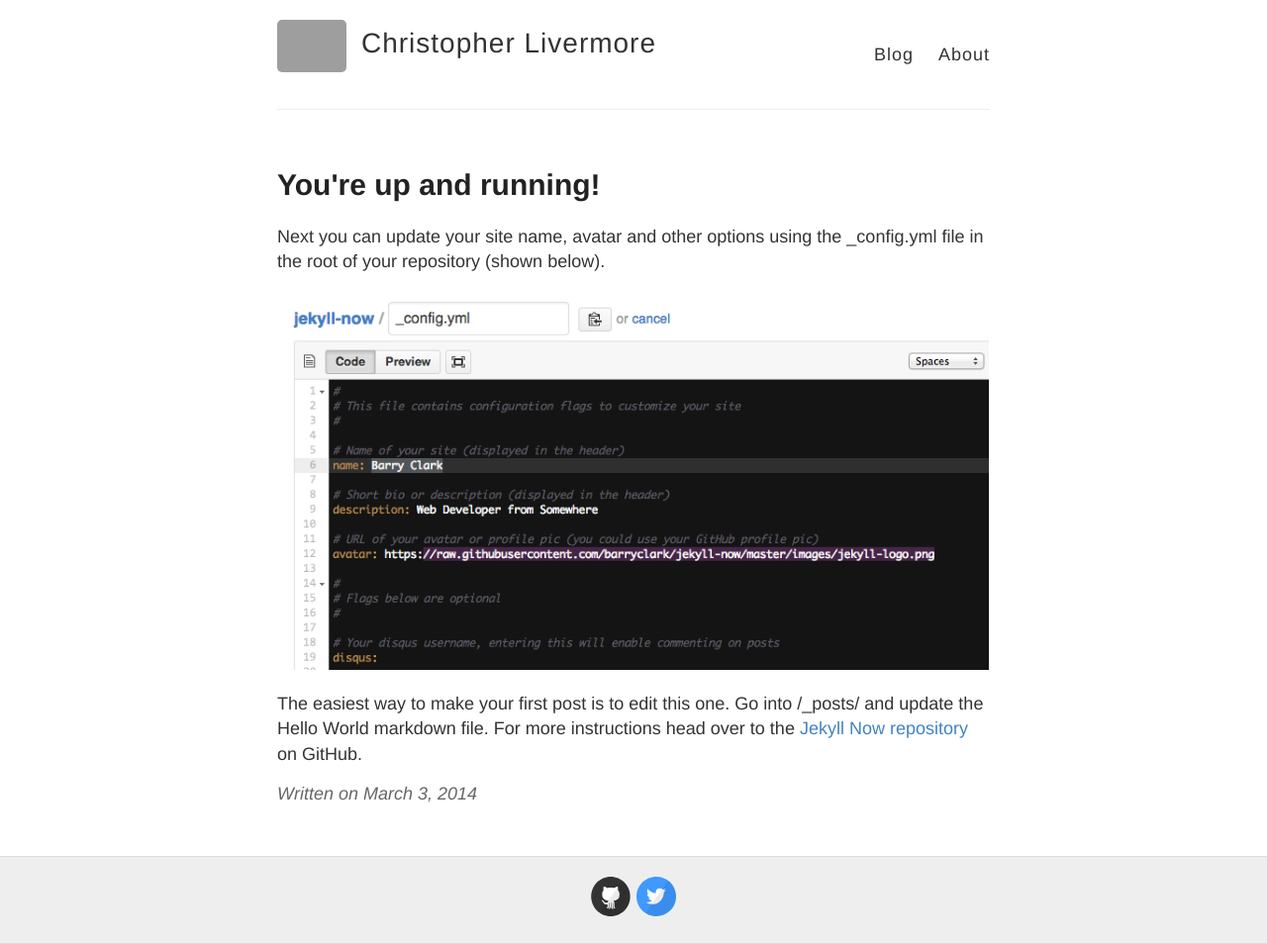
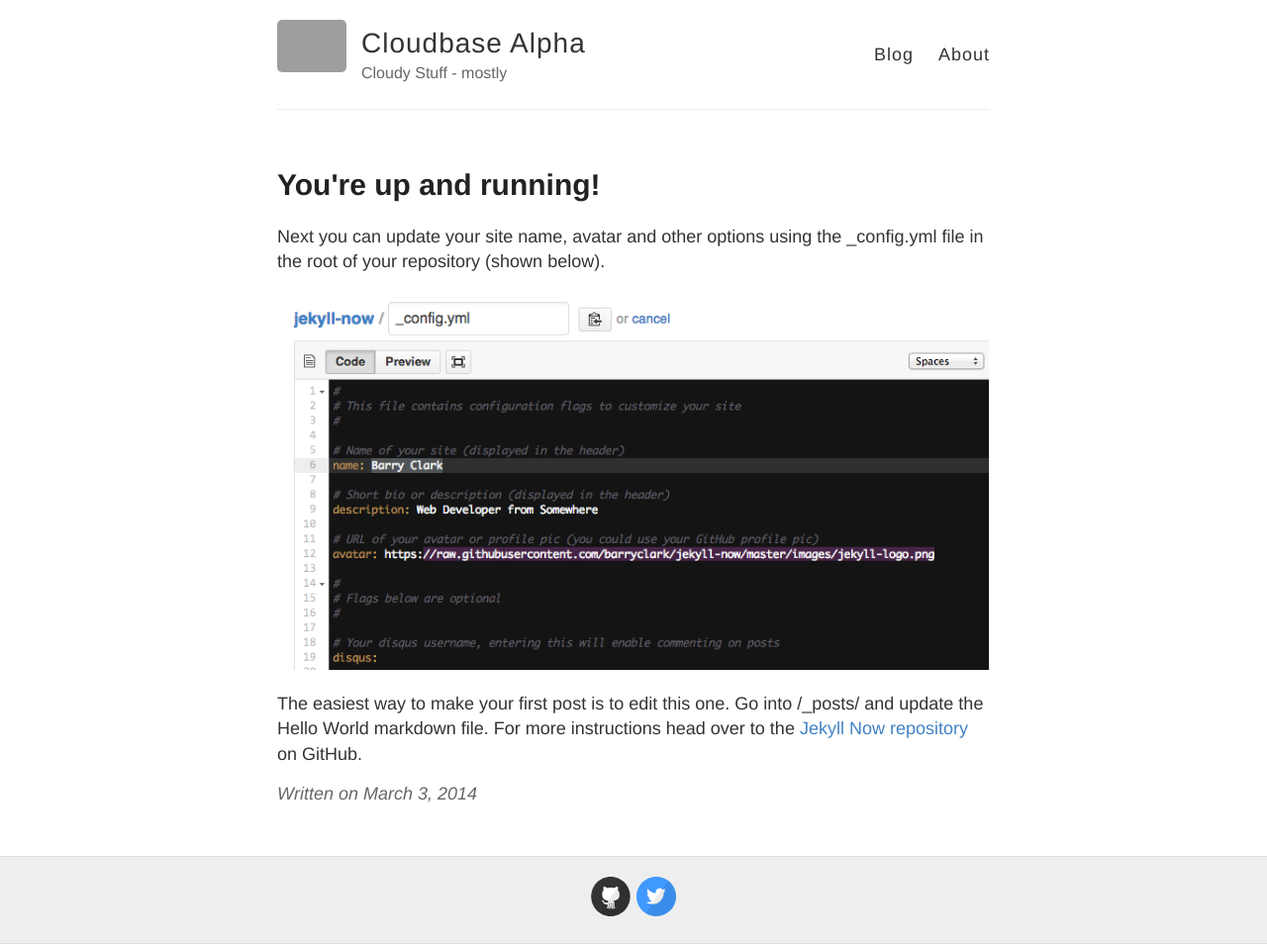
Before and after one commit to chrisl13/chrisl13.github.io, a Jekyll site: the page built from _posts/2014-3-3-Hello-World.md, in a window 1280 px wide. Shown: the whole page at 99% size. Built offline with Jekyll 4.4.1, drawn with Linux system fonts in a browser that asks for light colours; grey boxes are pictures that could not be loaded.

Commit message:
doing things properly

```diff
--- a/_config.yml
+++ b/_config.yml
@@ -3,10 +3,10 @@
 #
 
 # Name of your site (displayed in the header)
-name: Christopher Livermore
+name: Cloudbase Alpha
 
 # Short bio or description (displayed in the header)
-description:
+description: Cloudy Stuff - mostly
 
 # URL of your avatar or profile pic (you could use your GitHub profile pic)
 avatar: https://raw.githubusercontent.com/barryclark/jekyll-now/master/images/jekyll-logo.png
```
